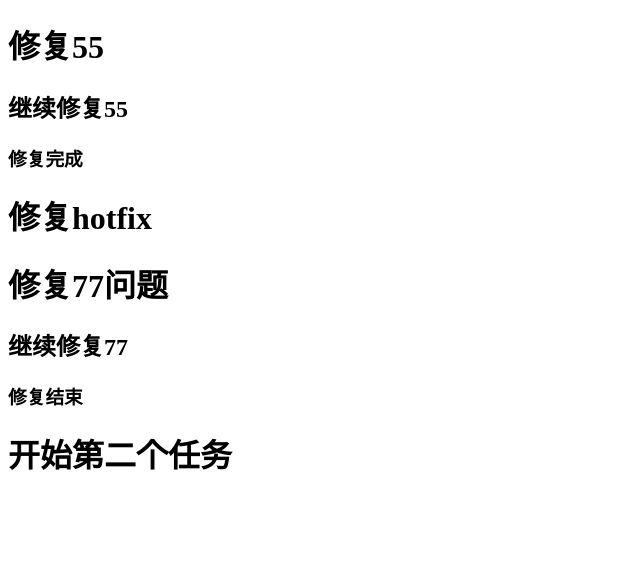
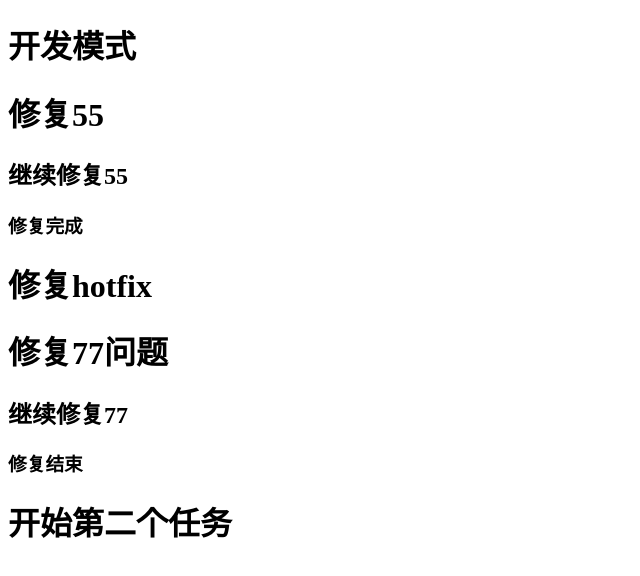
Before and after one commit to yuyucode/test-github, a plain HTML site: page new.html in a window 1280 px wide. Shown: the whole page, without its empty margins (0-640 px from the left). Drawn offline with Linux system fonts and the light colour scheme.

Commit message:
'dev:end'

```diff
--- a/new.html
+++ b/new.html
@@ -8,6 +8,9 @@
     <title>Document</title>
 </head>
 <body>
+<div id="dev">
+    <h1>开发模式</h1>
+</div>
 <div id="hello">
     <h1>修复55</h1>
     <h2>继续修复55</h2>
```
